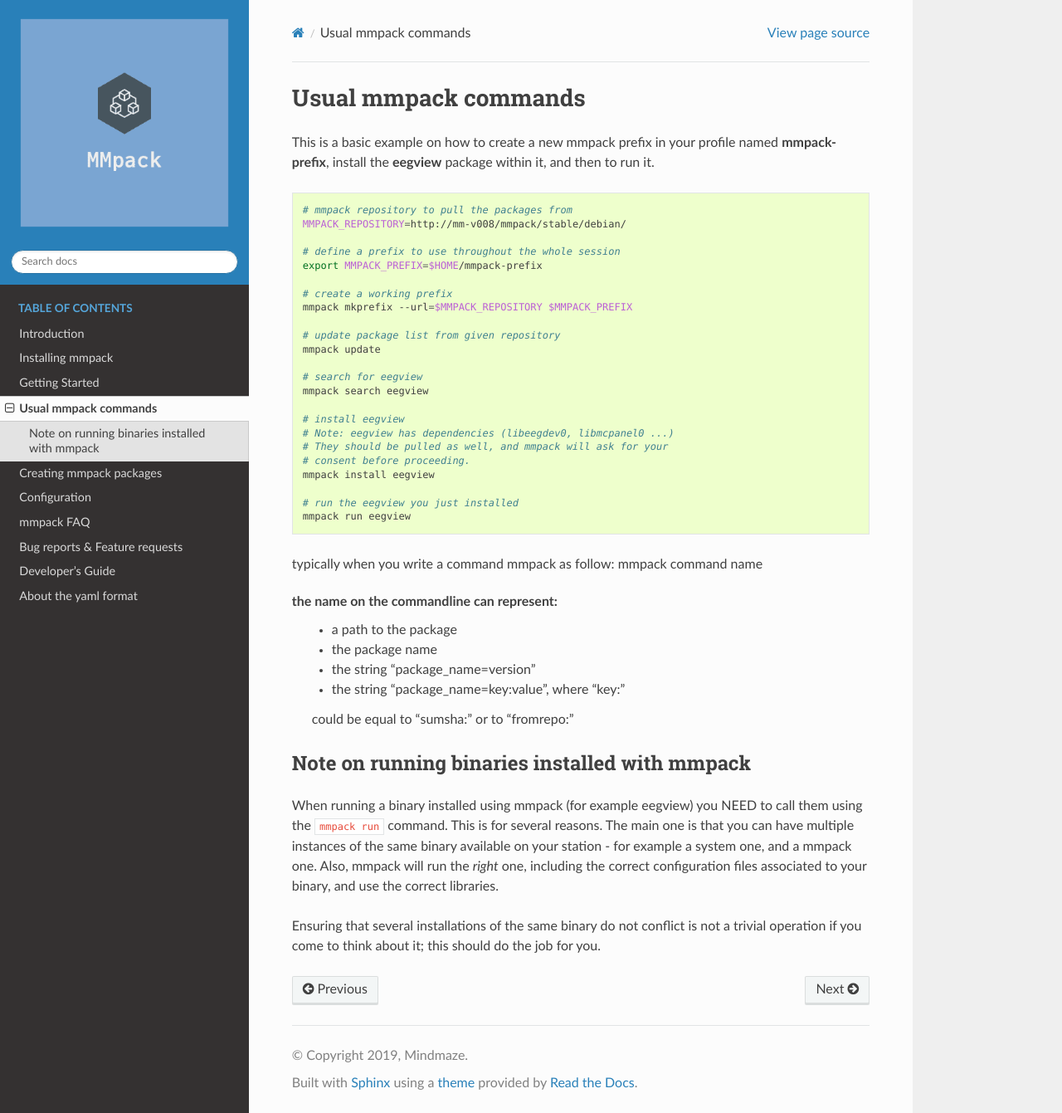
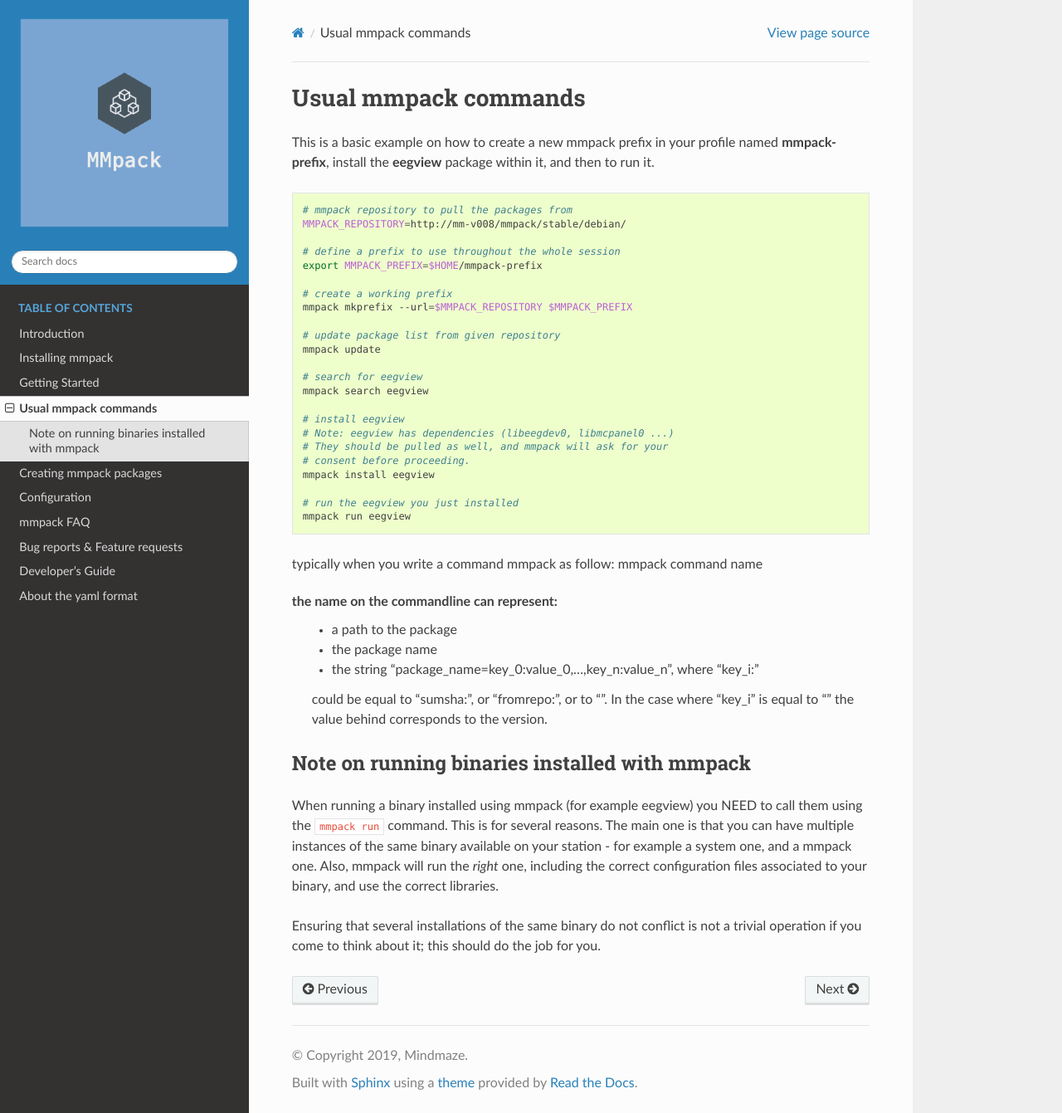
Before and after one commit to mmlabs-mindmaze/mmpack, a Sphinx documentation site: the page built from docs/usage.rst, in a window 1280 px wide and 1341 px high. Shown: the whole window at 83% size. Built offline with Sphinx 7.4.7 and the Read the Docs theme 2.0.0, drawn with Linux system fonts in a browser that asks for light colours.

Commit message:
mmpack: have mutliple constraints simultaneously
In this commit, we permit to have multiple constraints on the
commandline to select a package. Before it was possible only to
constrain the package searched thanks to the version, or thanks to
the sumsha or thanks to the repository. Now we can constrain the
research of packages thanks to a combinaison of constrains.

Now the choices made on the commandline are the following one:
A package can be represented by:
    - a path to the package
    - the package name
    - the string "package_name=key_0:value_0,...,key_n:value_n",
where "key_i:" could be equal to "sumsha:", or "fromrepo:", or
to "". In the case where "key_i" is equal to "" the value behind
corresponds to the version.

Change-Id: I038463f94ef9db9ac44f43077f3b292ba0c6e823

```diff
--- a/docs/usage.rst
+++ b/docs/usage.rst
@@ -37,10 +37,9 @@
 the name on the commandline can represent:
     - a path to the package
     - the package name
-    - the string "package_name=version"
-    - the string "package_name=key:value", where "key:"
-    could be equal to "sumsha:" or to "fromrepo:"
-
+    - the string "package_name=key_0:value_0,...,key_n:value_n", where "key_i:"
+    could be equal to "sumsha:", or "fromrepo:", or to "". In the case where
+    "key_i" is equal to "" the value behind corresponds to the version.
 
 
 Note on running binaries installed with mmpack
```
